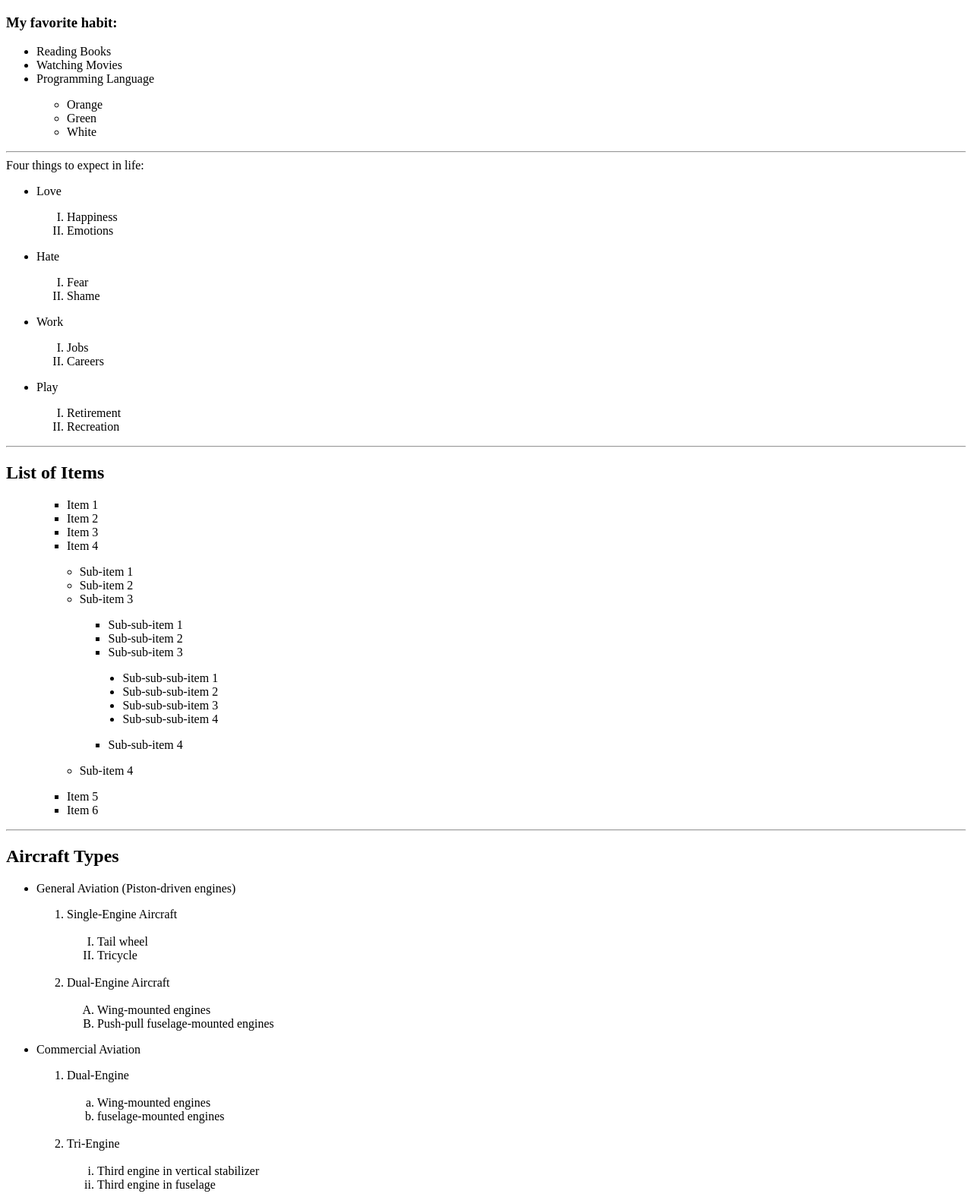
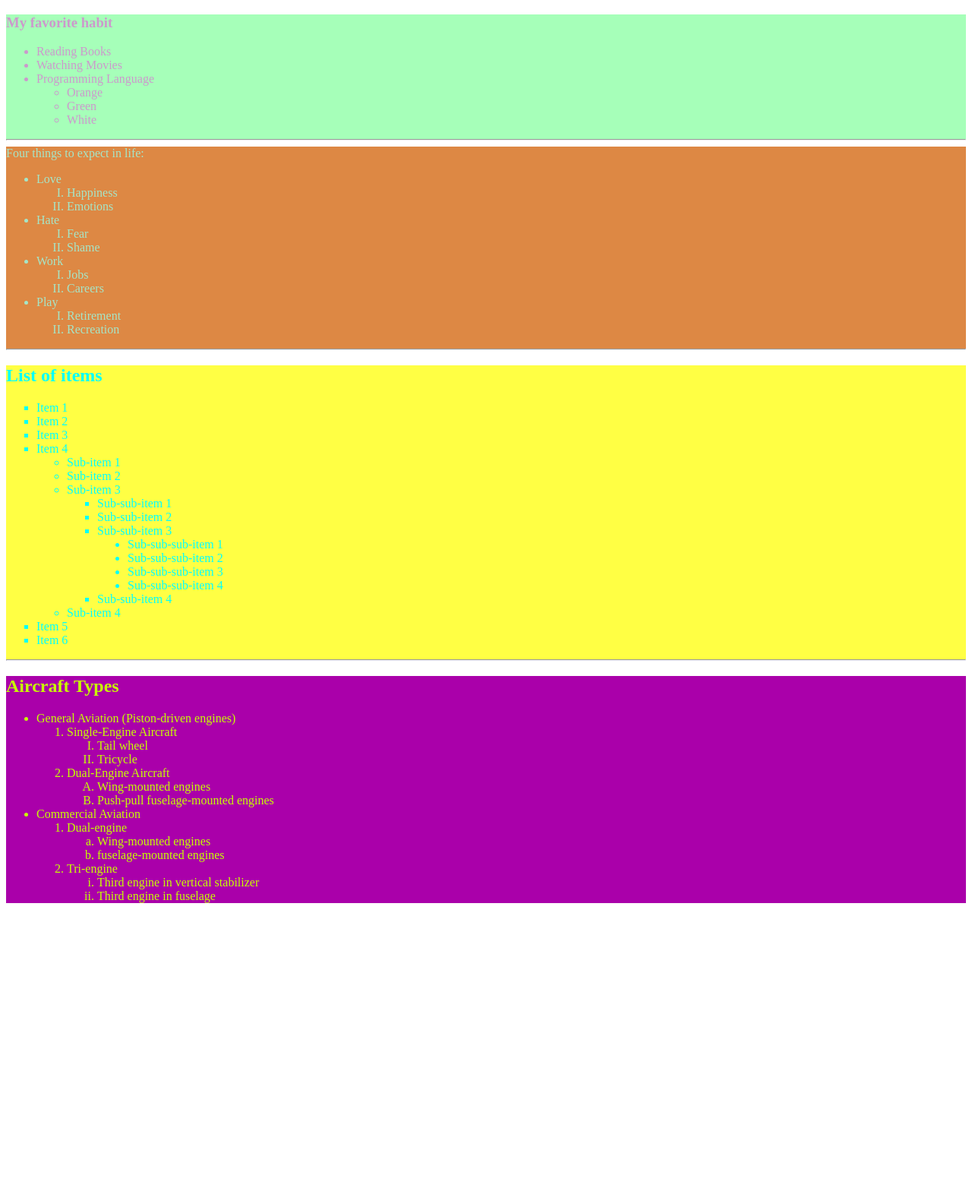
Before and after one commit to Sdosso031/ART277, a plain HTML site: page exercise2.html in a window 1280 px wide. Shown: the whole page at 76% size. After the commit the page ends 1205 px from the top, so only its background shows below. Drawn offline with Linux system fonts and the light colour scheme.

Commit message:
Work2.html
Signed-off-by: Sdosso031 <114779683+Sdosso031@users.noreply.github.com>

```diff
--- a/exercise2.html
+++ b/exercise2.html
@@ -1,178 +1,132 @@
+<!--Welcome to my assignment 2 work in Digital Media 1 (Art 277)-->
 <!DOCTYPE html>
 <html lang="en">
     <head>
         <meta charset="UTF-8">
-        <meta name="viewport" content="width=device-with,initial-scale=1.0">
-        <meta http-equiv="X-UA-Compatible" content="ie=edge">
         <meta name="author" content="Souleymane Dosso">
+        <meta name="description" content="HTML">
         <title>Assignment 2</title>
     </head>
-    <!--This is the body starting part-->
     <body>
-      <!--I am using div tag to separate my work-->
-        <div>
-            <h3>My favorite habit:</h3>
-            <!--This is the first description list of the body-->
-            <dl>
-                <dt></dt>
-                    <ul>
+        <!--This is my body, it comprises of 4 div tags that are well designed-->
+        <!--This is the first div tag, please take a look on how I designed it-->
+        <div style="color:#cc99cc; background-color:RGB(166,255,185)">
+            <h3>My favorite habit</h3>
+            <ul type="disc">
                 <li>Reading Books</li>
                 <li>Watching Movies</li>
-                        <li>Programming Language</li>
-                    </ul>
-                <dd>
+                <li>Programming Language
                     <ul type="circle">
                         <li>Orange</li>
                         <li>Green</li>
                         <li>White</li>
                     </ul>
-                </dd>
-            </dl>
+                </li>
+            </ul>
+            <hr><!--This tag is use as Horizontal ruler, you won't see because of how I designed my div and it is in the div-->
         </div>
-        <hr>
-        <div>
+        <!--This is my second div-->
+        <div style="background-color:#dd8844; color:rgb(165,230,200)">
             Four things to expect in life:
-            <dl>
-                <dt></dt>
-                <ul>
-                    <li>Love</li>
-                </ul>
-                <dd>
+            <ul type="disc">
+                <li>Love
                     <ol type="I">
-                        <li>  Happiness</li>
-                        <li>  Emotions</li>
+                        <li>Happiness</li>
+                        <li>Emotions</li>
                     </ol>
-                </dd>
-                <ul>
-                    <li>Hate</li>
-                </ul>
-                <dd>
+                </li>
+                <li>Hate
                     <ol type="I">
-                        <li>  Fear</li>
-                        <li>  Shame</li>
+                        <li>Fear</li>
+                        <li>Shame</li>
                     </ol>
-                </dd>
-                <ul>
-                    <li>Work</li>
-                </ul>
-                <dd>
+                </li>
+                <li>Work
                     <ol type="I">
                         <li>Jobs</li>
                         <li>Careers</li>
                     </ol>
-                </dd>
-                <ul>
-                    <li>Play</li>
-                </ul>
-                <dd>
+                </li>
+                <li>Play
                     <ol type="I">
                         <li>Retirement</li>
                         <li>Recreation</li>
                     </ol>
-                </dd>
-            </dl>
+                </li>
+            </ul>
+            <hr>
         </div>
-        <hr>
-        <h2>List of Items</h2>
-        <div>
-            <dl>
-                <dd>
+        <!--This is the third div-->
+        <div style="background-color:#ffff44; color: aqua;">
+            <h2>List of items</h2>
             <ul type="square">
                 <li>Item 1</li>
                 <li>Item 2</li>
                 <li>Item 3</li>
-                        <li>Item 4</li>
-                    </ul>
-                </dd>
-                <div style="margin-left:1.5cm;">
+                <li>Item 4
                     <ul type="circle">
                         <li>Sub-item 1</li>
                         <li>Sub-item 2</li>
-                    <li>Sub-item 3</li>
-                </ul>
-                </div>
-                <div style="margin-left:2.5cm ;">
+                        <li>Sub-item 3
                             <ul type="square">
                                 <li>Sub-sub-item 1</li>
                                 <li>Sub-sub-item 2</li>
-                        <li>Sub-sub-item 3</li>
-                    </ul>
-                </div>
-                <div style="margin-left:3cm ;">
-                    <ul>
+                                <li>Sub-sub-item 3
+                                    <ul type="disc">
                                         <li>Sub-sub-sub-item 1</li>
                                         <li>Sub-sub-sub-item 2</li>
                                         <li>Sub-sub-sub-item 3</li>
                                         <li>Sub-sub-sub-item 4</li>
                                     </ul>
-                </div>
-                <div style="margin-left:2.5cm;">
-                    <ul type="square">
+                                </li>
                                 <li>Sub-sub-item 4</li>
                             </ul>
-                </div>
-                <div style="margin-left:1.5cm;">
-                    <ul type="circle">
                          <li>Sub-item 4</li>
+
                     </ul>
-                </div>
-                <dd>
-                    <ul type="square">
+                </li>
                 <li>Item 5</li>
                 <li>Item 6</li>
             </ul>
-                </dd>
-            </dl>
+            <hr>
         </div>
-        <hr>
+        <!--this is the last div and I love the design a lot.-->
+        <div style="background-color:#aa00aa; color:RGB(200,255,0);">
             <h2>Aircraft Types</h2>
-        <dl>
             <ul>
-            <li>General Aviation (Piston-driven engines)</li>
-         </ul>
-            <div>
-           <dd>
+                <li>General Aviation (Piston-driven engines)
                     <ol type="1">
-                 <li>Single-Engine Aircraft</li><br>
-                    <div>
+                        <li>Single-Engine Aircraft
                             <ol type="I">
                                 <li>Tail wheel</li>
                                 <li>Tricycle</li>
-                        </ol><br>
-                    </div>
-                 <li>Dual-Engine Aircraft</li>  <br>
-                 <div>
+                            </ol>
+                        </li>
+                        <li>Dual-Engine Aircraft
                             <ol type="A">
-                        <li>Wing-mounted engines </li>
+                                <li>Wing-mounted engines</li>
                                 <li>Push-pull fuselage-mounted engines</li>
                             </ol>
-                 </div>
+                        </li>
                     </ol>
-           </dd>
-         </div>
-         <ul>
-            <li>Commercial Aviation</li>
-         </ul>
-            <div>
-                <dd>
+                <li>Commercial Aviation
                     <ol type="1">
-                        <li>Dual-Engine</li><br>
-                    <div>
+                        <li>Dual-engine
                             <ol type="a">
                                 <li>Wing-mounted engines</li>
                                 <li>fuselage-mounted engines</li>
-                        </ol><br>
-                    </div>
-                        <li> Tri-Engine</li><br>
+                            </ol>
+                        </li>
+                        <li>Tri-engine
                             <ol type="i">
                                 <li>Third engine in vertical stabilizer</li>
                                 <li>Third engine in fuselage</li>
                             </ol>
-                </dd>
+                        </li>
+                    </ol>
+                </li>
+            </ul>
         </div>
-         </ul>
-        </dl>
-        <!--Here is the end of the body-->
     </body>
-    <!--Thanks for you viewing my work. I hope that I get better marks-->
 </html>
+<!--I love to work in HTML. It is really building me for the future as a big programmer-->
```
Lines whose indentation alone changed are shown as unchanged.
